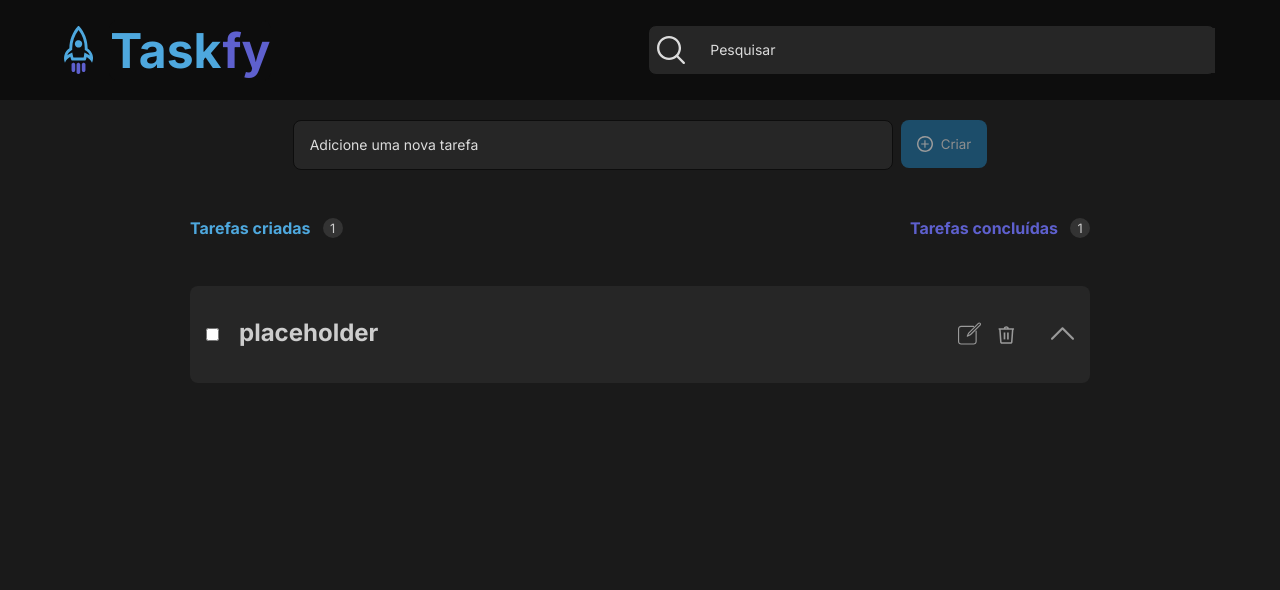
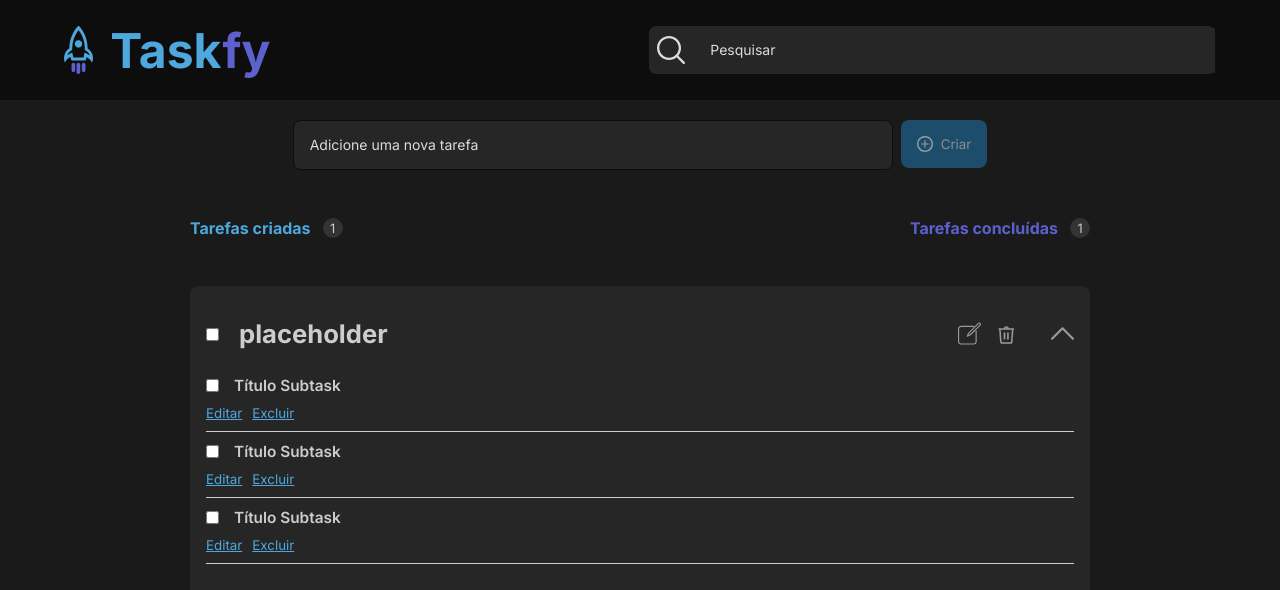
Before and after one commit to LuccaHaddadSerejo/svelte-taskfy-frontend, a Svelte app: page / in a window 1280 px wide. Both pictures are taken after a click on the button 1062 px from the left and 334 px from the top of the page. Shown: the top 590 px of the page. Built offline with nearby package versions, Linux system fonts and the light colour scheme.

Commit message:
feat: created SubtaskComponent

```diff
--- a/src/components/Card.svelte
+++ b/src/components/Card.svelte
@@ -3,6 +3,7 @@
     import arrowup  from "../assets/arrowup.svg"
     import trash  from "../assets/trash.svg"
     import editTask  from "../assets/edit.svg"
+    import SubtaskCard from "./SubtaskCard.svelte";
     let direction: boolean = false;
     $: arrow = direction ? arrowup : arrowdown
 
@@ -12,6 +13,7 @@
 </script>
 
 <li>
+    <div class="contentdiv">
         <div class="tasktitle">
             <input type="checkbox">
             <h2>{title}</h2>
@@ -25,6 +27,14 @@
                 <img src={arrow} alt="Imagem de uma seta">
             </button>
     </div>
+    </div>
+    {#if arrow === arrowup}
+        <ul>
+            <SubtaskCard/>
+            <SubtaskCard/>
+            <SubtaskCard/>
+        </ul>
+    {/if}
 </li>
 <style lang="scss">
     li{
@@ -35,10 +45,6 @@ li{
             background-color: #262626;
             border-radius: 8px;
             padding: 2rem 1rem 2rem 1rem;
-
-        @media(min-width: 800px){
-            flex-direction: row;
-        }
         }
 
         img{
@@ -56,6 +62,7 @@ li{
 
         h2{
             color: #cdcdcd;
+            font-size: clamp(1.5rem, 2vw, 2.5rem);
         }
 
         .tasktitle{
@@ -74,19 +81,20 @@ li{
             gap: 10px;
         }
 
+        .contentdiv{
+            display: flex;
+            flex-direction: column;
+            gap: 15px;
+            justify-content: space-between;
+
+            @media(min-width: 800px){
+                flex-direction: row;
+            }
+        }
+
         .trash{
             width: 30px;
             position: relative;
             top: 2px;
         }
 </style>
-
-
-<!-- <ul>
-    <li>
-        <input type="checkbox">
-        <h3>Título Subtask</h3>
-        <button>Editar</button>
-        <button>Excluir</button>
-    </li>
-</ul> -->
--- /dev/null
+++ b/src/components/SubtaskCard.svelte
@@ -0,0 +1,55 @@
+<script lang="ts">
+    import trash  from "../assets/trash.svg"
+    import editTask  from "../assets/edit.svg"
+</script>
+
+
+<li>
+    <div class="contentdivone">
+        <input type="checkbox">
+        <h3>Título Subtask</h3>
+    </div>
+    <div class="contentdivtwo">
+        <button>Editar</button>
+        <button>Excluir</button>
+    </div>
+
+</li>
+
+
+<style lang="scss">
+    li{
+        display: flex;
+        flex-direction: column;
+        border-bottom: 1px solid #cdcdcd;
+        padding: 10px 0 10px 0;
+    }
+
+    h3{
+        color: #cdcdcd;
+        font-size: clamp(0.9rem, 1.2vw, 1.2rem);
+        font-weight: 600;
+    }
+
+    button{
+        background-color: transparent;
+        text-decoration: underline;
+        color: #4EA8DE;
+
+
+        &:hover{
+            filter: brightness(1.5);
+        }
+    }
+
+    .contentdivone{
+        display: flex;
+        gap: 15px;
+    }
+
+    .contentdivtwo{
+        display: flex;
+        gap: 10px;
+        margin-top: 10px;
+    }
+</style>
```
Lines whose indentation alone changed are shown as unchanged.
